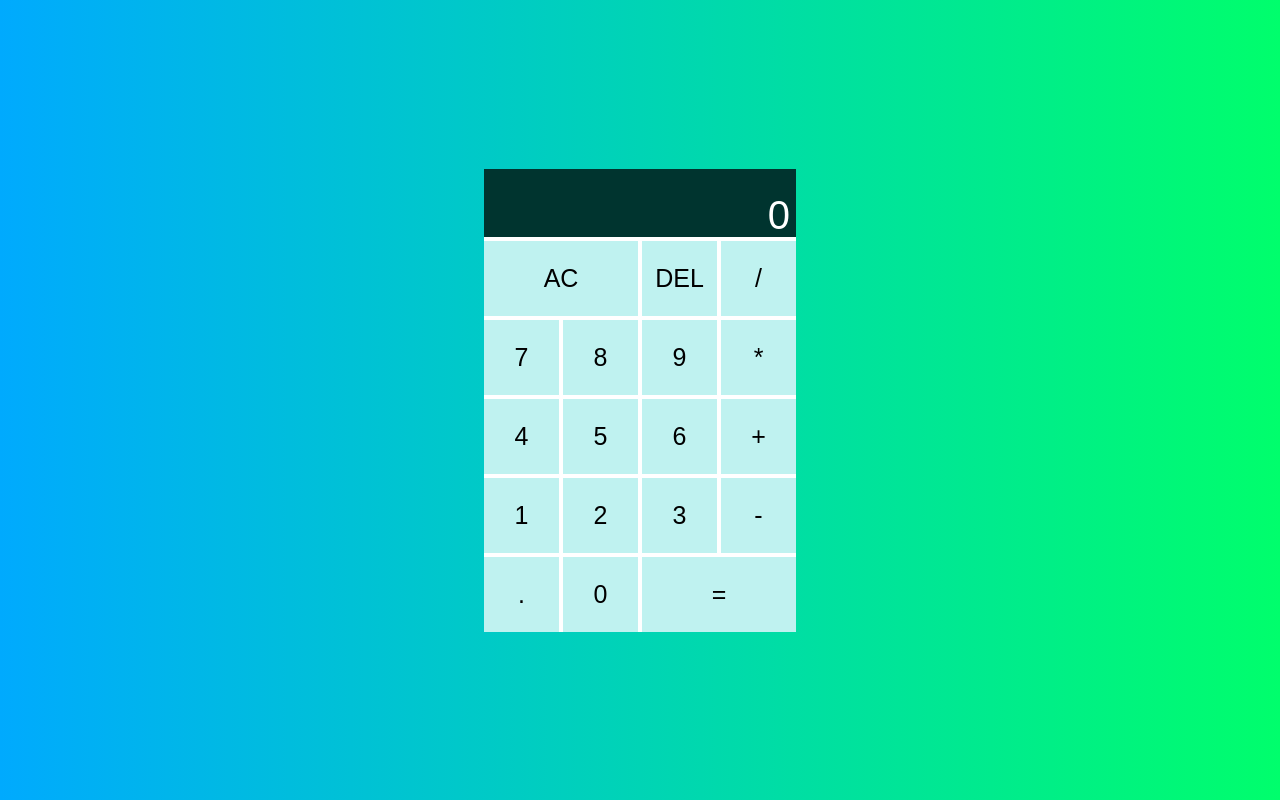
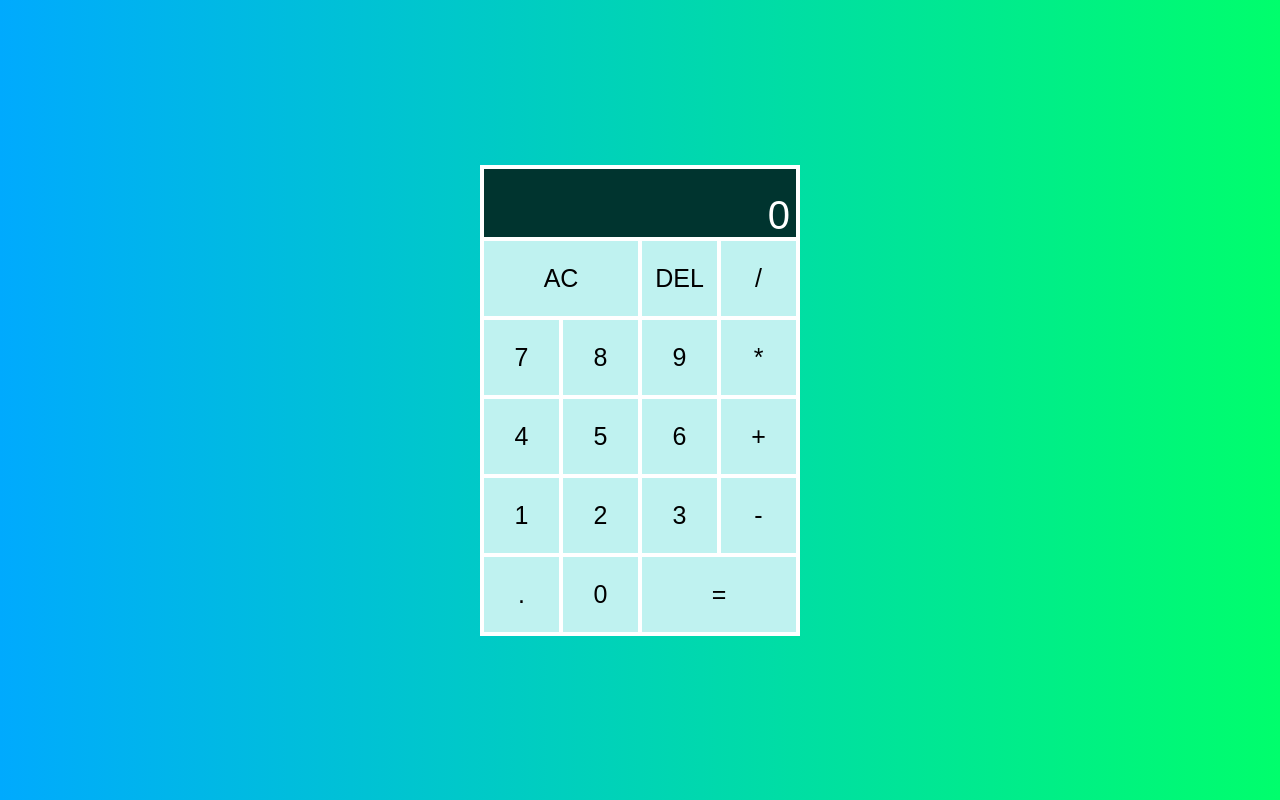
Before and after one commit to Prathamr-codes/My-Calculator, a plain HTML site: page index.html in a window 1280 px wide. Drawn offline with Linux system fonts and the light colour scheme.

Commit message:
Added the white border

```diff
--- a/index.html
+++ b/index.html
@@ -11,7 +11,7 @@
 </head>
 
 <body>
-    <div class="calculator">
+    <div class="calculator" style="border: solid white 4px;">
         <div class="input">
             <input type="text" class="sub-display" readonly></input><br>
             <input type="text" value="0" class="calculator-display" autofocus></input>
```
